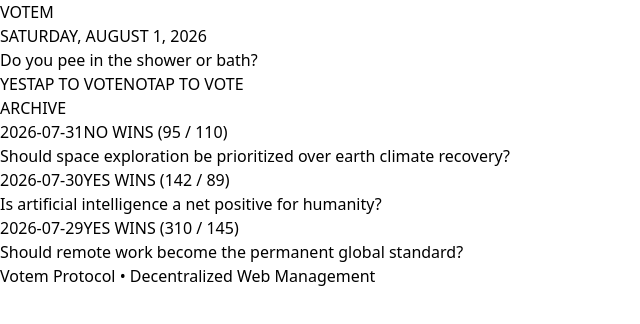
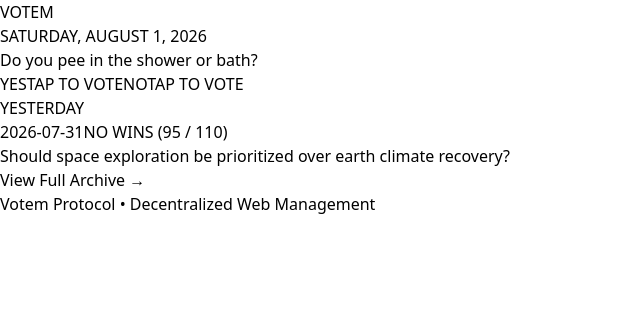
Before and after one commit to bewarebarybear/Votem, a React (Vite) app: page / in a window 1280 px wide. Shown: the top 324 px of the page, without its empty margins (0-640 px from the left). Built offline with nearby package versions, Linux system fonts and the light colour scheme.

Commit message:
Update App.tsx

```diff
--- a/src/App.tsx
+++ b/src/App.tsx
@@ -25,8 +25,8 @@ export default function App() {
     {
       date: '2026-08-01',
       question: 'Do you pee in the shower or bath?',
-      yesVotes: 58,
-      noVotes: 21,
+      yesVotes: 0,
+      noVotes: 0,
     },
     {
       date: '2026-07-31',
@@ -50,7 +50,7 @@ export default function App() {
 
   // Helper to determine today's active question safely by sorting dates
   const getActiveQuestion = () => {
-    const todayStr = new Date().toLocaleDateString('en-CA'); // Local YYYY-MM-DD format
+    const todayStr = new Date().toLocaleDateString('en-CA');
     const sorted = [...questionsList].sort((a, b) => new Date(b.date).getTime() - new Date(a.date).getTime());
     const found = sorted.find((q) => q.date === todayStr);
     return found || sorted.find((q) => q.date <= todayStr) || sorted[0];
@@ -61,6 +61,10 @@ export default function App() {
   const [currentData, setCurrentData] = useState<QuestionItem>(activeQ);
   const [hasVoted, setHasVoted] = useState<boolean>(false);
   const [userChoice, setUserChoice] = useState<'yes' | 'no' | null>(null);
+  const [view, setView] = useState<'home' | 'archive'>('home');
+
+  // Track voted states for yesterday's question as well
+  const [yesterdayVotes, setYesterdayVotes] = useState<Record<string, { hasVoted: boolean; choice: 'yes' | 'no' | null }>>({});
 
   useEffect(() => {
     const votedState = localStorage.getItem(`voted_${currentData.date}`);
@@ -84,6 +88,16 @@ export default function App() {
     localStorage.setItem(`voted_${currentData.date}`, choice);
   };
 
+  // Find yesterday's question (strictly older than current active question)
+  const sortedPastQuestions = questionsList
+    .filter((q) => q.date < currentData.date)
+    .sort((a, b) => new Date(b.date).getTime() - new Date(a.date).getTime());
+
+  const yesterdayQuestion = sortedPastQuestions[0];
+
+  // Full archive list (everything older than today)
+  const archiveList = sortedPastQuestions;
+
   const totalVotes = currentData.yesVotes + currentData.noVotes;
   const yesPercent = totalVotes > 0 ? Math.round((currentData.yesVotes / totalVotes) * 100) : 50;
   const noPercent = totalVotes > 0 ? 100 - yesPercent : 50;
@@ -95,19 +109,22 @@ export default function App() {
     day: 'numeric',
   }).toUpperCase();
 
-  // Archive ONLY questions with dates strictly older than the current active question
-  const archiveList = questionsList
-    .filter((q) => q.date < currentData.date)
-    .sort((a, b) => new Date(b.date).getTime() - new Date(a.date).getTime());
-
   return (
     <div className="min-h-screen bg-black text-white font-mono p-4 max-w-md mx-auto flex flex-col justify-between">
       <div>
         <header className="flex justify-between items-center border-b border-white pb-3 mb-6">
-          <h1 className="text-xl font-black tracking-widest">VOTEM</h1>
-          <span className="text-xs tracking-wider text-neutral-400">{formattedDate}</span>
+          <h1
+            onClick={() => setView('home')}
+            className="text-xl font-black tracking-widest cursor-pointer"
+          >
+            VOTEM
+          </h1>
+          <span className="text-xs tracking-wider text-neutral-400">{view === 'home' ? formattedDate : 'ARCHIVE'}</span>
         </header>
 
+        {view === 'home' ? (
+          <div>
+            {/* Today's Active Question */}
             <main className="mb-8">
               <h2 className="text-2xl font-bold leading-snug mb-6">{currentData.question}</h2>
 
@@ -147,8 +164,46 @@ export default function App() {
               )}
             </main>
 
+            {/* Yesterday's Question Section */}
+            {yesterdayQuestion && (
               <section className="border-t border-neutral-800 pt-6">
-          <h3 className="text-sm font-bold tracking-widest text-neutral-400 mb-4">ARCHIVE</h3>
+                <h3 className="text-sm font-bold tracking-widest text-neutral-400 mb-4">YESTERDAY</h3>
+                <div className="p-4 border border-neutral-800 rounded bg-neutral-950 space-y-2">
+                  <div className="flex justify-between items-center text-xs text-neutral-500 mb-2">
+                    <span>{yesterdayQuestion.date}</span>
+                    <span className="text-green-400 border border-green-900 px-2 py-0.5 rounded text-[10px]">
+                      {yesterdayQuestion.yesVotes > yesterdayQuestion.noVotes ? 'YES WINS' : yesterdayQuestion.noVotes > yesterdayQuestion.yesVotes ? 'NO WINS' : 'TIE'} ({yesterdayQuestion.yesVotes} / {yesterdayQuestion.noVotes})
+                    </span>
+                  </div>
+                  <p className="text-sm font-medium">{yesterdayQuestion.question}</p>
+                </div>
+              </section>
+            )}
+
+            {/* Archive Button */}
+            <div className="mt-6 text-center">
+              <button
+                onClick={() => setView('archive')}
+                className="w-full py-3 border border-neutral-700 rounded bg-neutral-900 hover:bg-neutral-800 text-xs font-bold tracking-widest uppercase transition-colors"
+              >
+                View Full Archive →
+              </button>
+            </div>
+          </div>
+        ) : (
+          /* Separate Archive Page */
+          <div className="space-y-6">
+            <button
+              onClick={() => setView('home')}
+              className="text-xs text-neutral-400 hover:text-white mb-2 tracking-wider flex items-center space-x-1"
+            >
+              <span>← Back to Voting</span>
+            </button>
+
+            <h3 className="text-sm font-bold tracking-widest text-neutral-400 border-b border-neutral-800 pb-2">
+              ALL PREVIOUS QUESTIONS
+            </h3>
+
             <div className="space-y-4">
               {archiveList.map((item, index) => {
                 const computedOutcome =
@@ -159,7 +214,7 @@ export default function App() {
                     : 'TIE';
 
                 return (
-                <div key={index} className="p-4 border border-neutral-800 rounded bg-neutral-950">
+                  <div key={index} className="p-4 border border-neutral-800 rounded bg-neutral-950 space-y-2">
                     <div className="flex justify-between items-center text-xs text-neutral-500 mb-2">
                       <span>{item.date}</span>
                       <span className="text-green-400 border border-green-900 px-2 py-0.5 rounded text-[10px]">
@@ -171,7 +226,8 @@ export default function App() {
                 );
               })}
             </div>
-        </section>
+          </div>
+        )}
       </div>
 
       <footer className="mt-12 text-center text-xs text-neutral-600">
```
Lines whose indentation alone changed are shown as unchanged.
